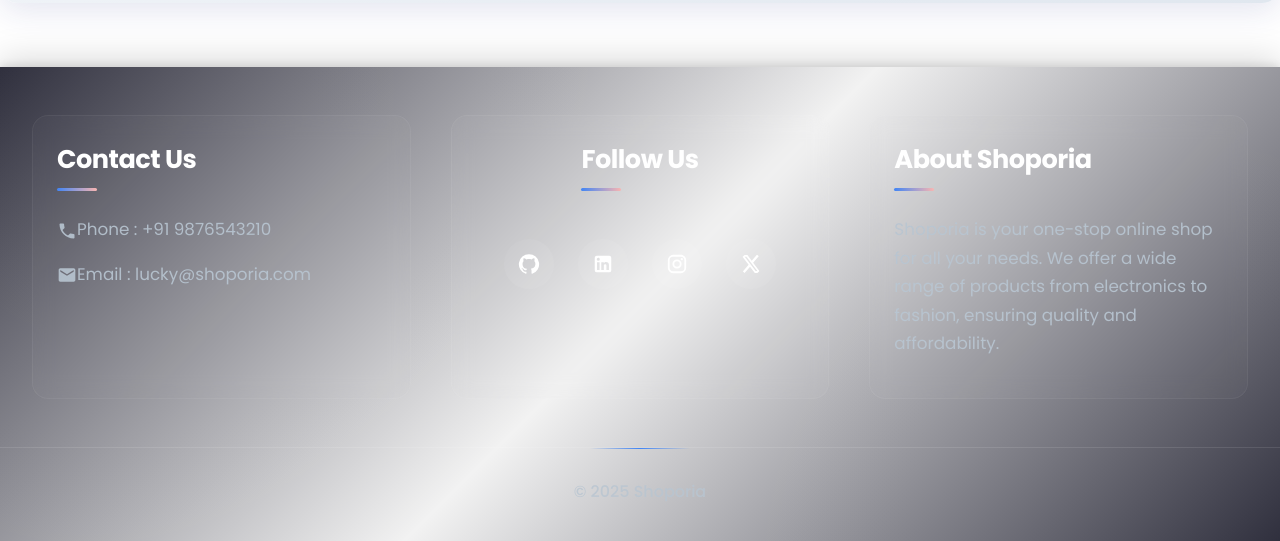
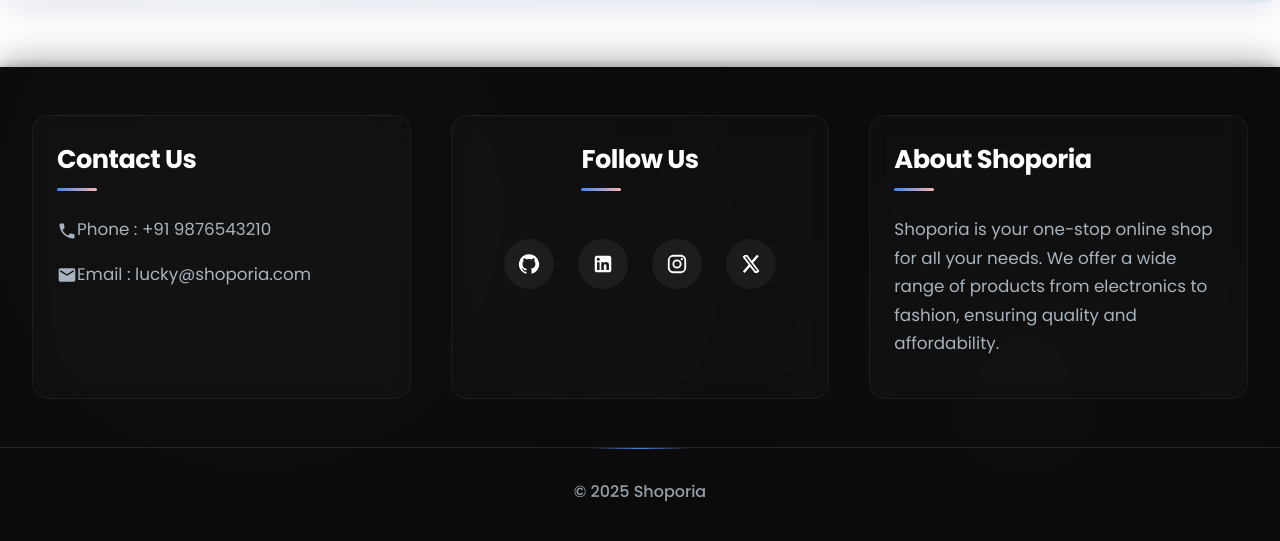
Before and after one commit to Shanidhya01/Shoporia, a React (Vite) app in the folder frontend/: page / in a window 1280 px wide. Shown: the part 1457-1998 px from the top of the page. Built offline with nearby package versions, Linux system fonts and the light colour scheme; no server answers; a web font is replaced by a local one.

Commit message:
changing the theme of footer section

```diff
--- a/frontend/src/components/Styles/Footer.css
+++ b/frontend/src/components/Styles/Footer.css
@@ -1,14 +1,10 @@
 .footer {
-  background: linear-gradient(135deg,
-    var(--bg-primary) 0%,
-    rgba(0, 0, 0, 0.05) 50%,
-    var(--bg-primary) 100%
-  );
-  color: var(--text-primary);
+  background: #0a0a0a;
+  color: #ffffff;
   padding: 3rem 0 1.5rem 0;
   box-shadow:
-    0px -8px 32px rgba(0, 0, 0, 0.15),
-    0px -2px 8px rgba(0, 0, 0, 0.1);
+    0px -8px 32px rgba(0, 0, 0, 0.3),
+    0px -2px 8px rgba(0, 0, 0, 0.2);
   margin: 4rem 0 0 0;
   position: relative;
   overflow: hidden;
@@ -339,14 +335,10 @@
   }
 }
 
-/* Dark mode enhancements (if you use a dark theme) */
+/* Dark mode enhancements (consistent dark theme) */
 @media (prefers-color-scheme: dark) {
   .footer {
-    background: linear-gradient(135deg,
-      #0f0f0f 0%,
-      #1a1a1a 50%,
-      #0f0f0f 100%
-    );
+    background: #0a0a0a;
   }
 
   .footer-section {
```
